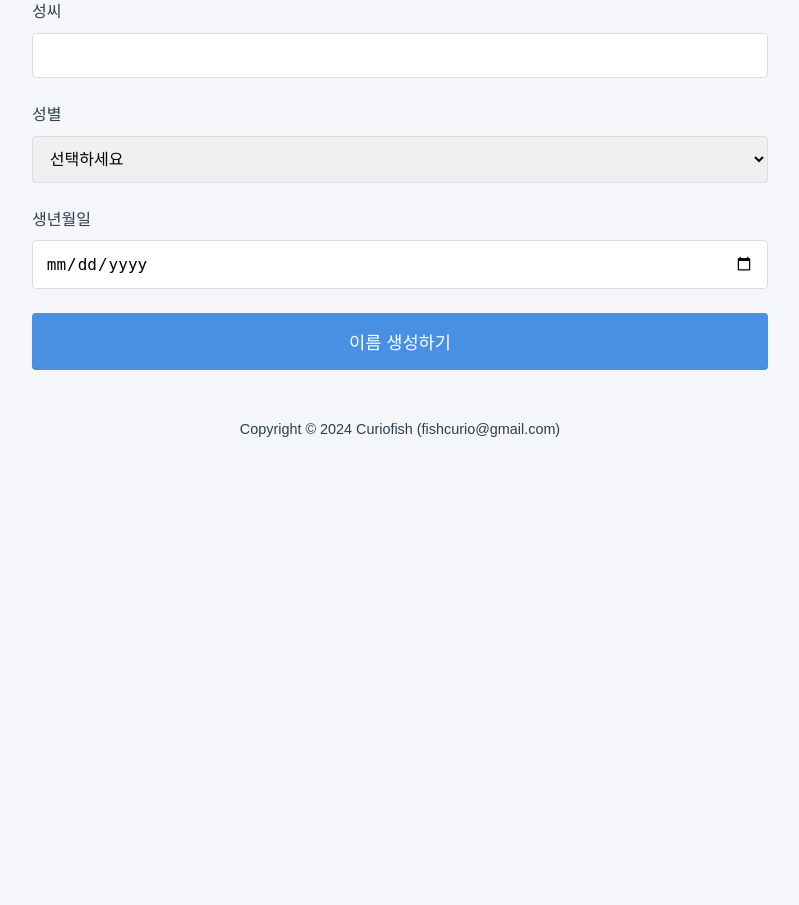
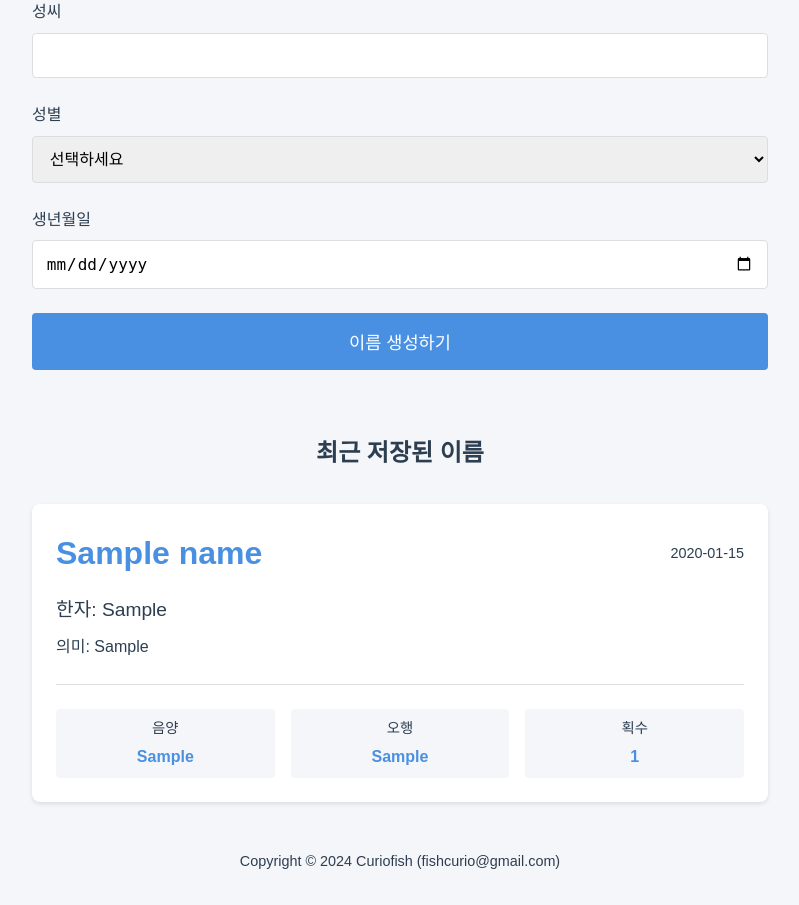
Before and after one commit to curiofish/NameMaker, a Flask app: page / in a window 1280 px wide. Shown: the part 189-1094 px from the top of the page, without its empty margins (240-1039 px from the left). Before the commit the page ends 626 px from the top, so only its background shows below. Run offline with Flask 2, Linux system fonts and the light colour scheme; tables that the repository leaves empty hold one stand-in row (values such as "Sample post").

Commit message:
이름 저장 기능 추가

```diff
--- a/app/routes.py
+++ b/app/routes.py
@@ -1,11 +1,16 @@
 from flask import Blueprint, render_template, request, jsonify
 from model.name_generator import generate_name
+from model.database import save_name, get_saved_names, init_db
 
 main = Blueprint('main', __name__)
 
+# 데이터베이스 초기화
+init_db()
+
 @main.route('/')
 def index():
-    return render_template('index.html')
+    saved_names = get_saved_names(5)  # 최근 5개의 저장된 이름을 가져옴
+    return render_template('index.html', saved_names=saved_names)
 
 @main.route('/generate', methods=['POST'])
 def generate():
@@ -13,3 +18,17 @@ def generate():
     # TODO: 실제 이름 생성 로직 구현
     result = generate_name(data)
     return jsonify(result)
+
+@main.route('/save', methods=['POST'])
+def save():
+    data = request.get_json()
+    try:
+        save_name(data['name_data'], data['user_data'])
+        return jsonify({'success': True, 'message': '이름이 저장되었습니다.'})
+    except Exception as e:
+        return jsonify({'success': False, 'message': str(e)}), 400
+
+@main.route('/saved-names')
+def saved_names():
+    names = get_saved_names()
+    return jsonify(names)
--- /dev/null
+++ b/model/database.py
@@ -0,0 +1,71 @@
+import sqlite3
+from datetime import datetime
+
+def init_db():
+    """데이터베이스와 필요한 테이블을 초기화합니다."""
+    conn = sqlite3.connect('namemaker.db')
+    c = conn.cursor()
+
+    # 저장된 이름 테이블 생성
+    c.execute('''
+        CREATE TABLE IF NOT EXISTS saved_names (
+            id INTEGER PRIMARY KEY AUTOINCREMENT,
+            name TEXT NOT NULL,
+            hanja TEXT NOT NULL,
+            meaning TEXT NOT NULL,
+            gender TEXT NOT NULL,
+            birth_date TEXT NOT NULL,
+            yinyang TEXT NOT NULL,
+            elements TEXT NOT NULL,
+            strokes INTEGER NOT NULL,
+            created_at TEXT NOT NULL
+        )
+    ''')
+
+    conn.commit()
+    conn.close()
+
+def save_name(name_data, user_data):
+    """생성된 이름을 데이터베이스에 저장합니다."""
+    conn = sqlite3.connect('namemaker.db')
+    c = conn.cursor()
+
+    c.execute('''
+        INSERT INTO saved_names (
+            name, hanja, meaning, gender, birth_date,
+            yinyang, elements, strokes, created_at
+        ) VALUES (?, ?, ?, ?, ?, ?, ?, ?, ?)
+    ''', (
+        name_data['name'],
+        name_data['hanja'],
+        name_data['meaning'],
+        user_data['gender'],
+        user_data['birth_date'],
+        name_data['analysis']['yinyang'],
+        name_data['analysis']['elements'],
+        name_data['analysis']['strokes'],
+        datetime.now().isoformat()
+    ))
+
+    conn.commit()
+    conn.close()
+
+def get_saved_names(limit=10):
+    """저장된 이름 목록을 조회합니다."""
+    conn = sqlite3.connect('namemaker.db')
+    c = conn.cursor()
+
+    c.execute('''
+        SELECT * FROM saved_names
+        ORDER BY created_at DESC
+        LIMIT ?
+    ''', (limit,))
+
+    columns = [description[0] for description in c.description]
+    results = []
+
+    for row in c.fetchall():
+        results.append(dict(zip(columns, row)))
+
+    conn.close()
+    return results
--- a/static/style.css
+++ b/static/style.css
@@ -198,6 +198,42 @@ footer {
     font-size: 0.9rem;
 }
 
+.saved-names {
+    margin-top: 4rem;
+}
+
+.saved-names h2 {
+    text-align: center;
+    margin-bottom: 2rem;
+    color: var(--secondary-color);
+}
+
+.saved-names-list {
+    display: grid;
+    gap: 1.5rem;
+}
+
+.saved-name-card {
+    background: white;
+    border-radius: 8px;
+    padding: 1.5rem;
+    box-shadow: 0 2px 4px rgba(0,0,0,0.1);
+}
+
+.saved-date {
+    color: var(--secondary-color);
+    font-size: 0.9rem;
+}
+
+.save-button {
+    margin-top: 1rem;
+    background-color: var(--success-color);
+}
+
+.save-button:hover {
+    background-color: #219a52;
+}
+
 @media (max-width: 600px) {
     .container {
         padding: 1rem;
@@ -228,4 +264,8 @@ footer {
     .analysis {
         grid-template-columns: 1fr;
     }
+
+    .saved-names-list {
+        gap: 1rem;
+    }
 }
--- a/templates/index.html
+++ b/templates/index.html
@@ -45,6 +45,40 @@
                 </div>
                 <div id="nameList"></div>
             </div>
+
+            {% if saved_names %}
+            <div id="savedNames" class="saved-names">
+                <h2>최근 저장된 이름</h2>
+                <div class="saved-names-list">
+                    {% for name in saved_names %}
+                    <div class="saved-name-card">
+                        <div class="name-header">
+                            <h3>{{ name.name }}</h3>
+                            <span class="saved-date">{{ name.created_at[:10] }}</span>
+                        </div>
+                        <div class="name-details">
+                            <p class="hanja">한자: {{ name.hanja }}</p>
+                            <p class="meaning">의미: {{ name.meaning }}</p>
+                        </div>
+                        <div class="analysis">
+                            <div class="analysis-item">
+                                <span class="label">음양</span>
+                                <span class="value">{{ name.yinyang }}</span>
+                            </div>
+                            <div class="analysis-item">
+                                <span class="label">오행</span>
+                                <span class="value">{{ name.elements }}</span>
+                            </div>
+                            <div class="analysis-item">
+                                <span class="label">획수</span>
+                                <span class="value">{{ name.strokes }}</span>
+                            </div>
+                        </div>
+                    </div>
+                    {% endfor %}
+                </div>
+            </div>
+            {% endif %}
         </main>
 
         <footer>
@@ -72,21 +106,19 @@
                 });
 
                 const data = await response.json();
-                displayResults(data);
+                displayResults(data, formData);
             } catch (error) {
                 console.error('Error:', error);
             }
         });
 
-        function displayResults(data) {
+        function displayResults(data, userData) {
             const resultsDiv = document.getElementById('results');
             const nameListDiv = document.getElementById('nameList');
 
-            // 출생년도와 길흉 정보 표시
             document.getElementById('birthYear').textContent = data.birth_year;
             document.getElementById('compatibility').textContent = data.compatibility;
 
-            // 이름 목록 표시
             nameListDiv.innerHTML = data.names.map((name, index) => `
                 <div class="name-card">
                     <div class="name-header">
@@ -111,11 +143,40 @@
                             <span class="value">${name.analysis.strokes}</span>
                         </div>
                     </div>
+                    <button class="save-button" onclick="saveName(${JSON.stringify(name)}, ${JSON.stringify(userData)})">
+                        이름 저장하기
+                    </button>
                 </div>
             `).join('');
 
             resultsDiv.classList.remove('hidden');
         }
+
+        async function saveName(nameData, userData) {
+            try {
+                const response = await fetch('/save', {
+                    method: 'POST',
+                    headers: {
+                        'Content-Type': 'application/json'
+                    },
+                    body: JSON.stringify({
+                        name_data: nameData,
+                        user_data: userData
+                    })
+                });
+
+                const result = await response.json();
+                if (result.success) {
+                    alert(result.message);
+                    location.reload();  // 페이지를 새로고침하여 저장된 이름 목록 업데이트
+                } else {
+                    alert('저장 실패: ' + result.message);
+                }
+            } catch (error) {
+                console.error('Error:', error);
+                alert('저장 중 오류가 발생했습니다.');
+            }
+        }
     </script>
 </body>
 </html>
```
